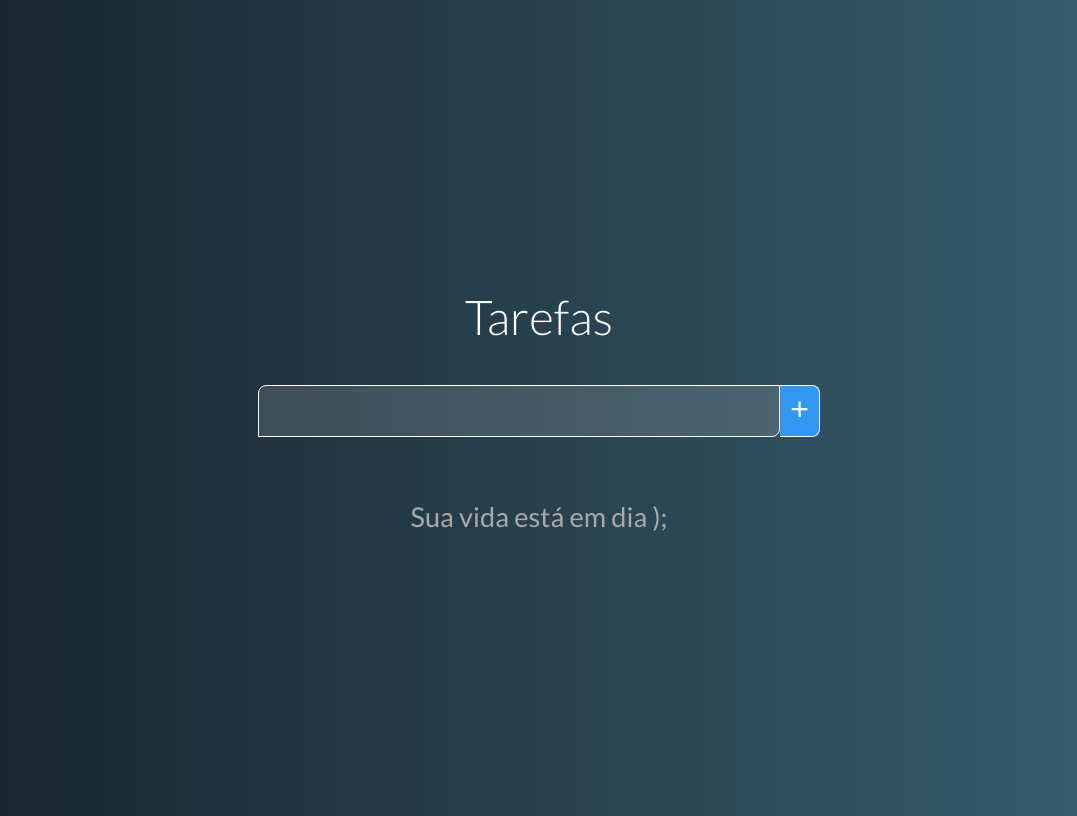
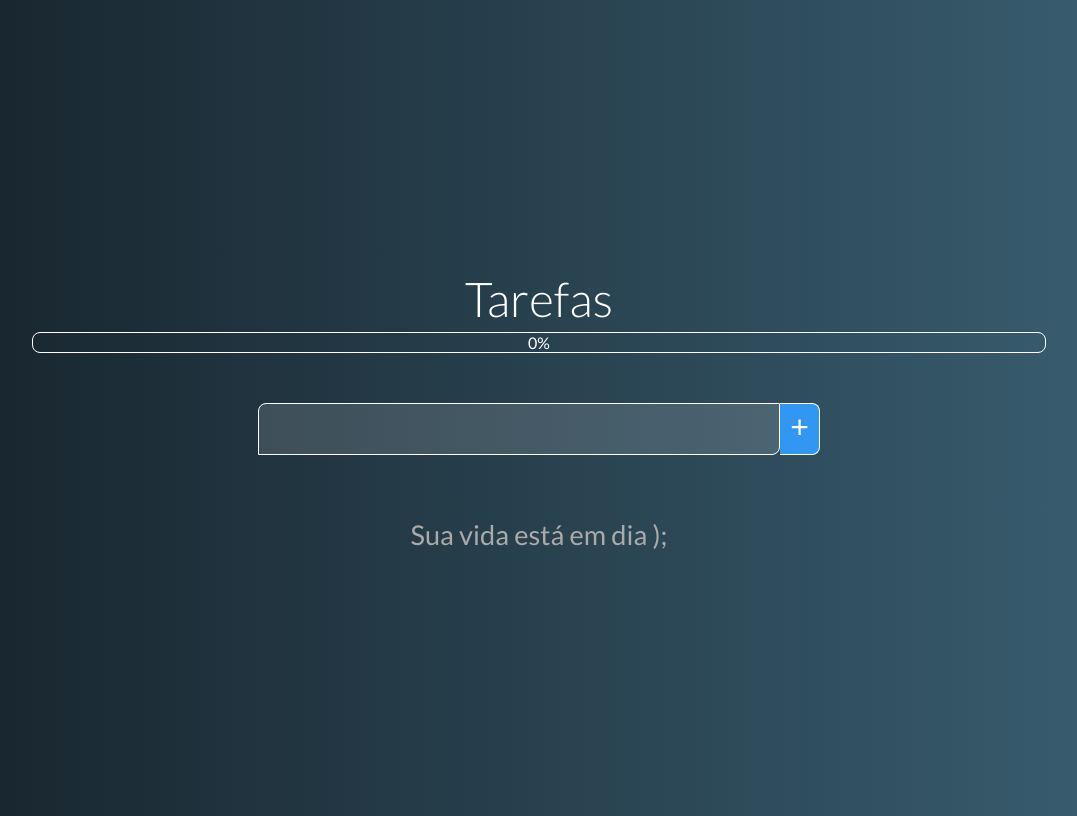
Before and after one commit to renevictorm/ToDoVue, a Vue app: page / in a window 1280 px wide. Shown: the whole page, without its empty margins (101-1178 px from the left). Built offline with nearby package versions, Linux system fonts and the light colour scheme.

Commit message:
progress bar

```diff
--- a/src/App.vue
+++ b/src/App.vue
@@ -1,21 +1,30 @@
 <template>
 	<div id="app">
 		<h1>Tarefas</h1>
+		<TaskProgress :progress="progress"/>
 		<new-task @taskAdded="addTask($event)"/>
 		<TaskGrid @taskChanged="changeTask" @taskDeleted="deleteTask" :tasks="tasks" />
 	</div>
 </template>
 
 <script>
+import TaskProgress from './components/TaksProgress'
 import TaskGrid from './components/TaskGrid.vue'
 import NewTask from './components/NewTask.vue'
 
 
 export default {
-	components : {TaskGrid,NewTask},
+	components : {TaskProgress,TaskGrid,NewTask},
 	data(){
 		return{
 			tasks:[]
+		}
+	},
+	computed:{
+		progress(){
+			const total= this.tasks.length
+			const done = this.tasks.filter(t=> !t.pending).length
+			return Math.round(done / total * 100 || 0)
 		}
 	},
 	methods:{
--- /dev/null
+++ b/src/components/TaksProgress.vue
@@ -0,0 +1,41 @@
+<template>
+    <div class="tasks-progress">
+        <span class="progress-value">{{ progress }}%</span>
+        <div class="progress-bar" :style="{width: progress + '%'}"> </div>
+    </div>
+</template>
+
+<script>
+export default {
+    props: {
+        progress: { type: Number, default: 0}
+    }
+}
+</script>
+
+<style>
+
+    .tasks-progress{
+        position: relative;
+        width: 80%;
+        border: 1px solid #FFF;
+        border-radius: 8px;
+        margin-bottom: 15px;
+        display: flex;
+        flex-direction: column;
+        align-items: center;
+    }
+
+    .progress-bar{
+        position:absolute;
+        border-radius: 8px;
+        height: 100%;
+        background-color: #4caf4c;
+        align-self: flex-start;
+    }
+
+    .progress-value{
+        z-index: 1;
+    }
+
+</style>
```
